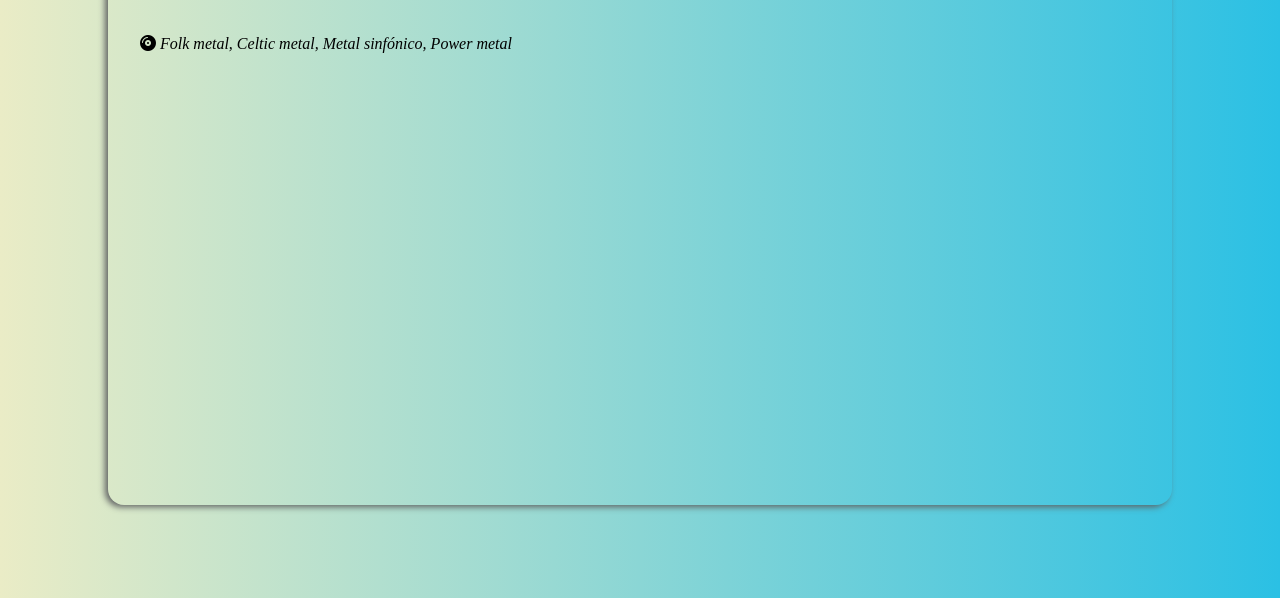
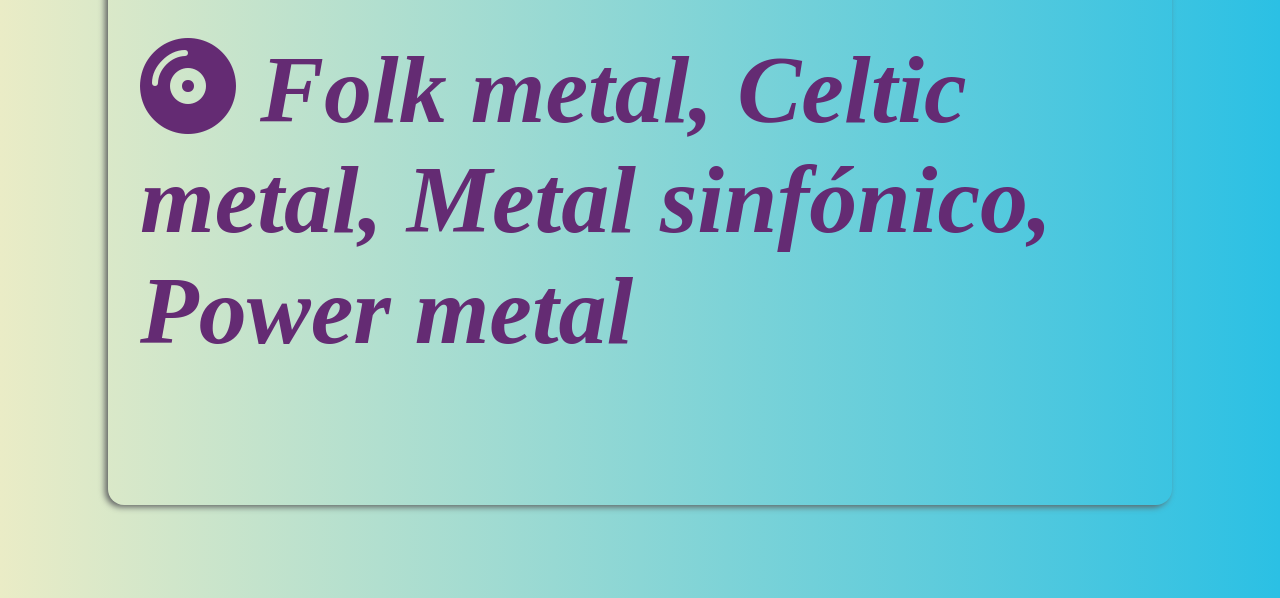
Before and after one commit to MateoReinoso/mateoreinoso.github.com, a plain HTML site: page Mercadeo/bandas/magodeoz.html in a window 1280 px wide. Shown: the part 202-800 px from the top of the page. Drawn offline with nearby package versions, Linux system fonts and the light colour scheme; a web font is replaced by a local one.

```diff
--- a/Mercadeo/assets/css/main.css
+++ b/Mercadeo/assets/css/main.css
@@ -126,5 +126,7 @@ h1{
 }
 
 .icon{
-  font-weight: bold;
+  font-weight: 800;
+  color:#642B73;
+  font-size: 6em;
 }
--- a/Mercadeo/bandas/magodeoz.html
+++ b/Mercadeo/bandas/magodeoz.html
@@ -30,8 +30,8 @@
         <section>
             <img src="" alt="">
             <div class="text">
-                <em>
-                    <i class="fas fa-compact-disc icon"></i>
+                <em class="icon">
+                    <i class="fas fa-compact-disc"></i>
                     Folk metal, Celtic metal, Metal sinfónico, Power metal
               </em>
             </div>
```
